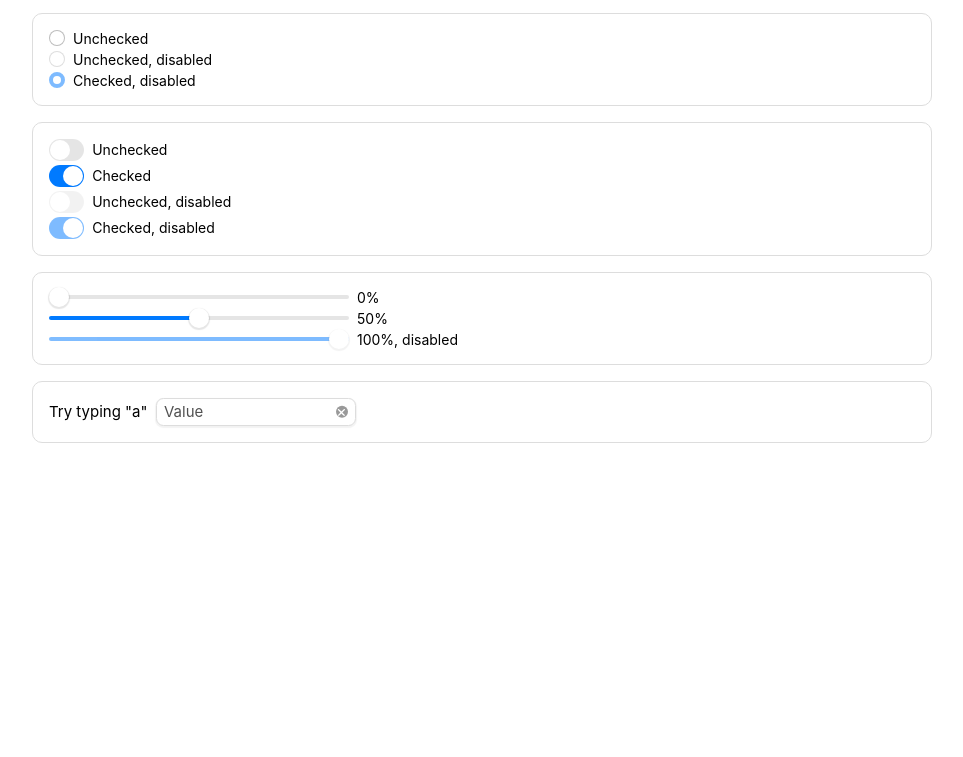
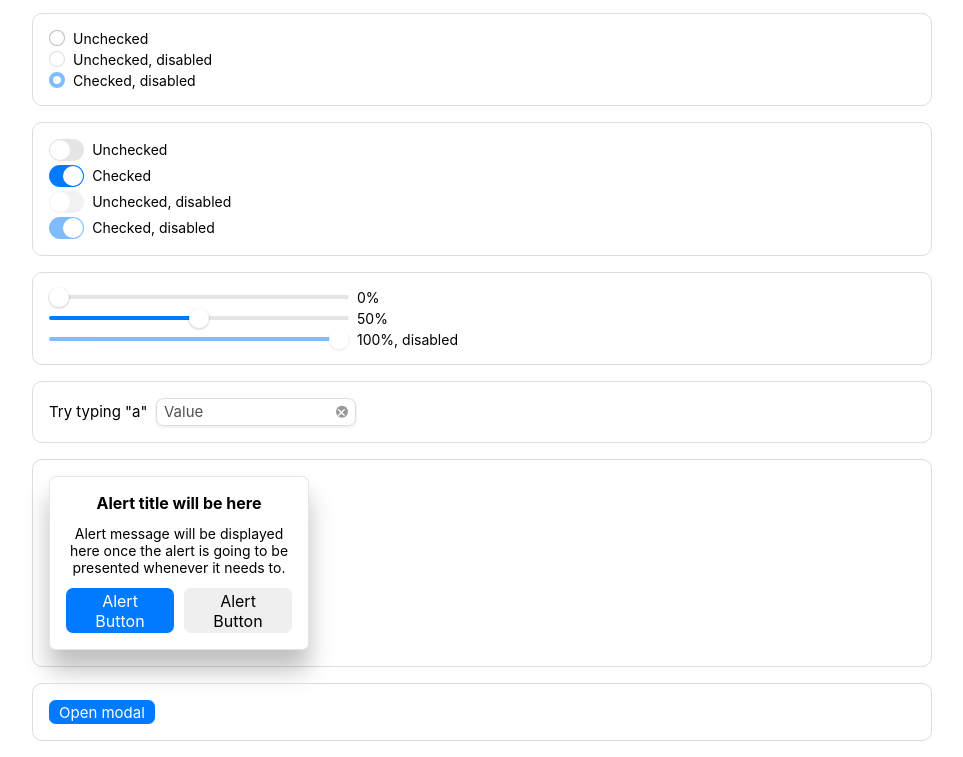
Before and after one commit to urojex/urojex, a plain HTML site: page test/index.html in a window 1280 px wide. Shown: the part 1146-1903 px from the top of the page, without its empty margins (158-1121 px from the left). Before the commit the page ends 1605 px from the top, so only its background shows below. Drawn offline with nearby package versions, Linux system fonts and the light colour scheme; a web font is replaced by a local one.

Commit message:
add modal

```diff
--- a/src/nerd.js
+++ b/src/nerd.js
@@ -122,6 +122,15 @@ document.querySelectorAll("box").forEach((box) => {
       return componentBg;
     }
   }
+  function shadow() {
+    var componentShadow = box.getAttribute("shadow");
+    if (componentShadow == null) {
+      return "0 0 0 0 transparent";
+    } else {
+      return componentShadow;
+    }
+  }
+  box.style.boxShadow = shadow();
   box.style.background = background();
   box.style.width = width();
   box.style.height = height();
@@ -471,6 +480,15 @@ document.querySelectorAll("button").forEach((btn) => {
       return componentColor;
     }
   }
+  function display() {
+    var componentDisplay = btn.getAttribute("block");
+    if (componentDisplay == "true") {
+      btn.style.width = "100%";
+      return "block";
+    } else if (componentDisplay == true) {
+      return "inline-block";
+    }
+  }
   function variant() {
     var componentVariant = btn.getAttribute("variant");
     if (componentVariant == null) {
@@ -526,6 +544,7 @@ document.querySelectorAll("button").forEach((btn) => {
       break;
     }
   }
+  btn.style.display = display();
   btn.style.fontSize = size() + "px";
   btn.style.fontWeight = 400;
   btn.style.cursor = "pointer";
@@ -1214,7 +1233,6 @@ document.querySelectorAll("textField").forEach((field) => {
   var autocompleteQuery = field.getAttribute("autoCompleteQuery");
   if (autocompleteQuery != null) {
     var suggestionsList = field.getAttribute("autoCompleteQuery").split(/,\s+/);
-    console.log(suggestionsList);
     input.setAttribute("autocomplete", "off");
     field.insertAdjacentHTML("beforeend", `<ul id="suggestions"></ul>`);
     (function () {
@@ -1239,9 +1257,9 @@ document.querySelectorAll("textField").forEach((field) => {
         suggestions.style.display = "block";
         suggestions.style.minWidth = "150px";
         suggestions.style.backgroundColor = "#F4F5F5";
-        suggestions.style.border = "1px solid rgba(0, 0, 0, 0.1)";
         suggestions.style.borderRadius = "5px";
-        suggestions.style.boxShadow = "0 5px 10px 0 rgba(0, 0, 0, 0.16)";
+        suggestions.style.boxShadow =
+          "inset 0 0 0 1px rgba(0, 0, 0, 0.1), 0 5px 10px 0 rgba(0, 0, 0, 0.16)";
         suggestions.style.overflow = "hidden";
         suggestionsItems.forEach((item) => {
           item.style.listStyle = "none";
@@ -1282,6 +1300,7 @@ document.querySelectorAll("textField").forEach((field) => {
     suggestions.style.transform = "translateY(calc(100% + 10px))";
     suggestions.style.display = "block";
     suggestions.style.backgroundColor = "#000";
+    suggestions.style.zIndex = 1;
     suggestionsItems.forEach((item) => {
       item.style.listStyle = "none";
     });
@@ -1311,3 +1330,65 @@ document.head.insertAdjacentHTML(
 </style>
 `
 );
+// modal
+document.querySelectorAll("modal").forEach((modal) => {
+  const overlay = document.createElement("div");
+  overlay.style.position = "fixed";
+  overlay.style.top = 0;
+  overlay.style.left = 0;
+  overlay.style.zIndex = "1";
+  overlay.style.height = "100vh";
+  overlay.style.width = "100vw";
+  overlay.style.backgroundColor = "transparent";
+  overlay.style.pointerEvents = "none";
+  overlay.style.transition = `.3s ${easing}`;
+  document.body.appendChild(overlay);
+  var btn = modal.querySelector("modalButton");
+  var sheet = modal.querySelector("modalSheet");
+  sheet.style.position = "fixed";
+  sheet.style.top = "50%";
+  sheet.style.left = "50%";
+  sheet.style.transform = "translate(-50%, -30%) scale(0.9)";
+  sheet.style.zIndex = 2;
+  sheet.style.pointerEvents = "none";
+  sheet.style.transition = `.4s cubic-bezier(0.22, 1, 0.36, 1)`;
+  sheet.style.opacity = 0;
+  sheet.style.width = sheet.style.height = "fit-content";
+  // prettier-ignore
+  sheet.insertAdjacentHTML(
+    "beforeend",
+    `
+    <div class="clear" style="position: absolute; top: 6px; right: 6px; background-color: red; width: ${15 / 1.2}px; height: ${15 / 1.2}px; border-radius: 50%; background-color: rgba(0, 0, 0, 0.4); display: flex; align-items: center; justify-content: center;">
+      <svg width="${15 / 1.7}" height="${15 / 1.7}" viewBox="0 0 6 6" fill="none" xmlns="http://www.w3.org/2000/svg">
+        <path d="M0.691406 4.91504C0.527344 5.08203 0.518555 5.38965 0.697266 5.56543C0.875977 5.74414 1.18066 5.73828 1.34766 5.57129L3 3.91895L4.64941 5.56836C4.82227 5.74414 5.12109 5.74121 5.29688 5.5625C5.47559 5.38672 5.47559 5.08789 5.30273 4.91504L3.65332 3.26562L5.30273 1.61328C5.47559 1.44043 5.47559 1.1416 5.29688 0.96582C5.12109 0.787109 4.82227 0.787109 4.64941 0.959961L3 2.60938L1.34766 0.957031C1.18066 0.792969 0.873047 0.78418 0.697266 0.962891C0.521484 1.1416 0.527344 1.44629 0.691406 1.61328L2.34375 3.26562L0.691406 4.91504Z" fill="white"/>
+      </svg>
+    </div>
+  `
+  );
+  var clear = sheet.querySelector(".clear");
+  clear.style.cursor = "pointer";
+  clear.addEventListener("mouseover", function () {
+    this.style.backgroundColor = "rgba(0, 0, 0, 0.75)";
+  });
+  clear.addEventListener("mouseleave", function () {
+    this.style.backgroundColor = "rgba(0, 0, 0, 0.5)";
+  });
+  btn.addEventListener("click", function () {
+    overlay.style.pointerEvents = "all";
+    overlay.style.backgroundColor = "rgba(0, 0, 0, 0.25)";
+    overlay.style.backdropFilter = "blur(5px)";
+    sheet.style.transform = "translate(-50%, -50%) scale(1)";
+    sheet.style.pointerEvents = "all";
+    sheet.style.opacity = 1;
+    overlay.addEventListener("click", close);
+    clear.addEventListener("click", close);
+    function close() {
+      overlay.style.pointerEvents = "none";
+      overlay.style.backgroundColor = "transparent";
+      overlay.style.backdropFilter = "blur(0)";
+      sheet.style.transform = "translate(-50%, -30%) scale(0.9)";
+      sheet.style.pointerEvents = "none";
+      sheet.style.opacity = 0;
+    }
+  });
+});
--- a/test/index.html
+++ b/test/index.html
@@ -206,6 +206,31 @@
             <textField class="ac" id="ad" value="Value" placeholder="Placeholder" autocompleteQuery="Ban, Banana, Apple, Durian, Grape"></textField>
           </flexBox>
         </box>
+        <box padding="16px" border="1px solid #ddd" rounded="10px" width="100%">
+          <box border="1px solid rgba(0, 0, 0, 0.1)" padding="16px" rounded="7px" width="260px" shadow="0 20px 25px 0 rgba(0, 0, 0, 0.25)">
+            <text size="16" weight="700" margin="0 0 12px 0" display="block" align="center">Alert title will be here</text>
+            <text size="14" weight="400" margin="0 0 12px 0" display="block" align="center">Alert message will be displayed here once the alert is going to be presented whenever it needs to.</text>
+            <flexBox gap="10" width="100%">
+              <button size="16" block="true">Alert Button</button>
+              <button size="16" block="true" variant="secondary">Alert Button</button>
+            </flexBox>
+          </box>
+        </box>
+        <box padding="16px" border="1px solid #ddd" rounded="10px" width="100%">
+          <modal>
+            <modalButton><button>Open modal</button></modalButton>
+            <modalSheet>
+              <box border="1px solid rgba(0, 0, 0, 0.1)" padding="16px" rounded="7px" width="260px" shadow="0 20px 25px 0 rgba(0, 0, 0, 0.25)" background="#fff">
+                <text size="16" weight="700" margin="0 0 12px 0" display="block" align="center">Alert title will be here</text>
+                <text size="14" weight="400" margin="0 0 12px 0" display="block" align="center">Alert message will be displayed here once the alert is going to be presented whenever it needs to.</text>
+                <flexBox gap="10" width="100%">
+                  <button size="16" block="true">Alert Button</button>
+                  <button size="16" block="true" variant="secondary">Alert Button</button>
+                </flexBox>
+              </box>
+            </modalSheet>
+          </modal>
+        </box>
       </flexBox>
     </box>
     <script type="module" src="https://unpkg.com/ionicons@5.5.2/dist/ionicons/ionicons.esm.js"></script>
```
